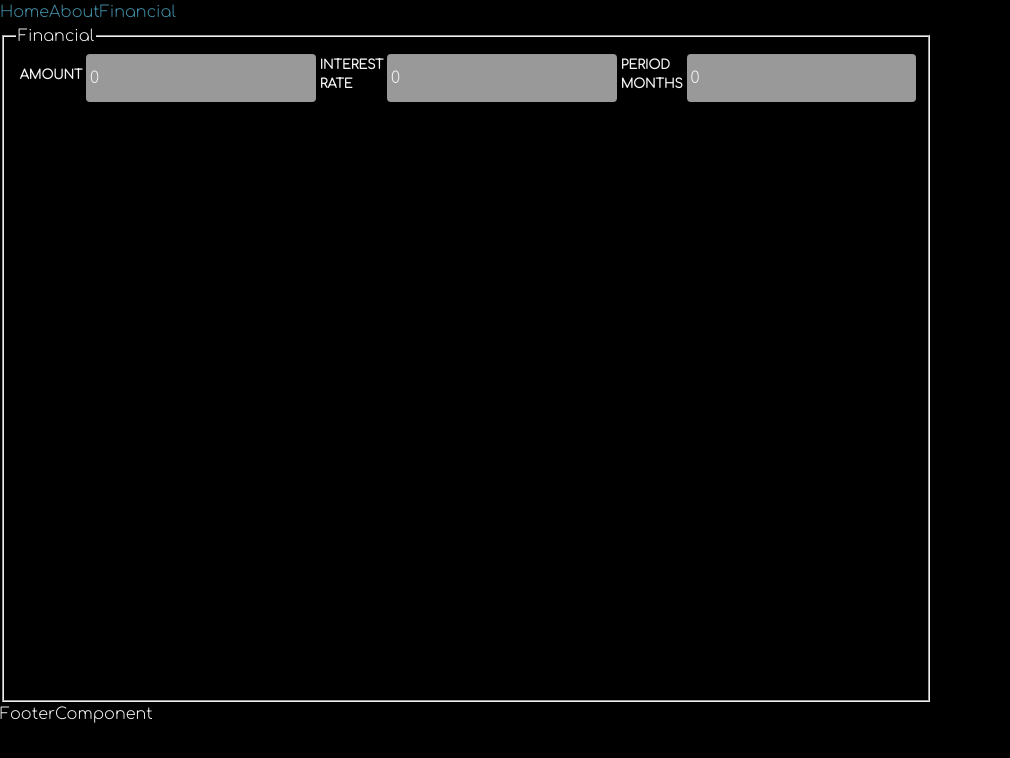
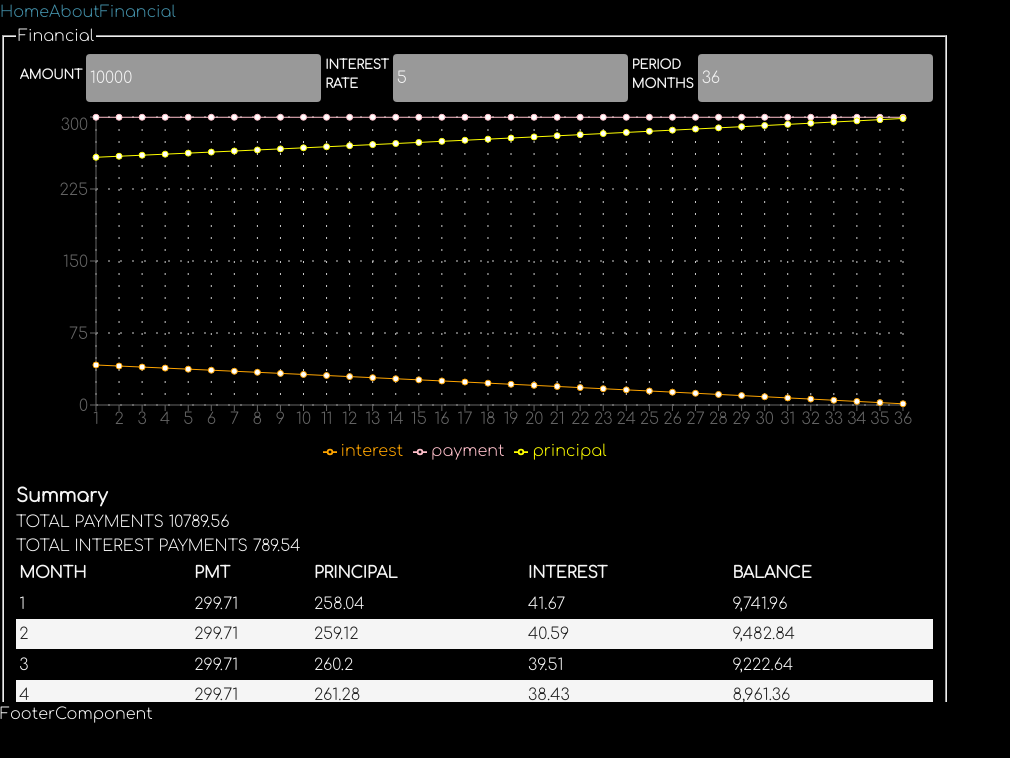
Before and after one commit to MeGallin/react-loans, a React (Create React App) app: page /#/financial in a window 1280 px wide. Shown: the top 758 px of the page, without its empty margins (0-1010 px from the left). Built offline with nearby package versions, Linux system fonts and the light colour scheme.

Commit message:
basic graph working

```diff
--- a/package.json
+++ b/package.json
@@ -11,6 +11,7 @@
     "react-dom": "^18.2.0",
     "react-router-dom": "^6.8.2",
     "react-scripts": "5.0.1",
+    "recharts": "^2.4.3",
     "web-vitals": "^2.1.4"
   },
   "scripts": {
--- a/src/components/AmortSchedule/AmortScheduleComponent.jsx
+++ b/src/components/AmortSchedule/AmortScheduleComponent.jsx
@@ -2,11 +2,21 @@ import { useState } from 'react';
 import './AmortScheduleComponent.css';
 import CurrencyFormat from 'react-currency-format';
 import InputComponent from '../Input/InputComponent';
+import {
+  LineChart,
+  Line,
+  XAxis,
+  YAxis,
+  CartesianGrid,
+  Tooltip,
+  Legend,
+  ResponsiveContainer,
+} from 'recharts';
 
 const AmortScheduleComponent = () => {
-  const [amount, setAmount] = useState(0);
-  const [interestRate, setInterestRate] = useState(0);
-  const [period, setPeriod] = useState(0);
+  const [amount, setAmount] = useState(10000);
+  const [interestRate, setInterestRate] = useState(5);
+  const [period, setPeriod] = useState(36);
   const randId = (length) => {
     const chars =
       '0123456789abcdefghijklmnopqrstxyzABCDEFGHIJKLMNOPQRSTXYZ!"£$%^&*';
@@ -39,10 +49,10 @@ const AmortScheduleComponent = () => {
       schedule.push({
         id: randId(8),
         month: i,
-        payment: monthlyPayment.toFixed(2),
-        principal: principal.toFixed(2),
-        interest: interest.toFixed(2),
-        balance: balance.toFixed(2),
+        payment: Number(monthlyPayment.toFixed(2)),
+        principal: Number(principal.toFixed(2)),
+        interest: Number(interest.toFixed(2)),
+        balance: Number(balance.toFixed(2)),
       });
     }
     return schedule;
@@ -53,7 +63,25 @@ const AmortScheduleComponent = () => {
   };
   const schedule = calculateAmortizationSchedule(amount, interestRate, period);
 
+  const totalPMT = () => {
+    if (schedule) {
+      const payments = schedule.map((pmt) => pmt.payment);
+      return payments.reduce((acc, curr) => {
+        return acc + curr;
+      }, 0);
+    }
+  };
+  const totalIntPmt = () => {
+    if (schedule) {
+      const intPayments = schedule.map((int) => int.interest);
+      return intPayments.reduce((acc, curr) => {
+        return acc + curr;
+      }, 0);
+    }
+  };
+
   return (
+    <>
       <div style={{ overflowX: 'auto' }}>
         <div className="input-wrapper">
           <InputComponent
@@ -78,7 +106,44 @@ const AmortScheduleComponent = () => {
             onChange={(e) => setPeriod(e.target.value)}
           />
         </div>
+
+        <div style={{ width: '100%', height: 360, margin: '10px auto' }}>
+          <ResponsiveContainer>
+            <LineChart
+              width={500}
+              height={300}
+              data={schedule}
+              margin={{
+                top: 5,
+                right: 30,
+                left: 20,
+                bottom: 5,
+              }}
+            >
+              <CartesianGrid strokeDasharray="2 10" />
+              <XAxis dataKey="month" />
+              <YAxis />
+              <Tooltip />
+              <Legend />
+              <Line
+                type="monotone"
+                dataKey="interest"
+                stroke="orange"
+                activeDot={{ r: 8 }}
+              />
+              <Line type="monotone" dataKey="payment" stroke="pink" />
+              <Line type="monotone" dataKey="principal" stroke="yellow" />
+            </LineChart>
+          </ResponsiveContainer>
+        </div>
+
         {!amount || !interestRate || !period ? null : (
+          <>
+            <div>
+              <h3>Summary</h3>
+              <div>TOTAL PAYMENTS {totalPMT().toFixed(2)}</div>
+              <div>TOTAL INTEREST PAYMENTS {totalIntPmt().toFixed(2)}</div>
+            </div>
             <table>
               <thead>
                 <tr>
@@ -129,8 +194,10 @@ const AmortScheduleComponent = () => {
                 ))}
               </tbody>
             </table>
+          </>
         )}
       </div>
+    </>
   );
 };
 
```
Also changed, not shown: 1 other file (tests, documents, lock files or other folders). Lines whose indentation alone changed are shown as unchanged.
